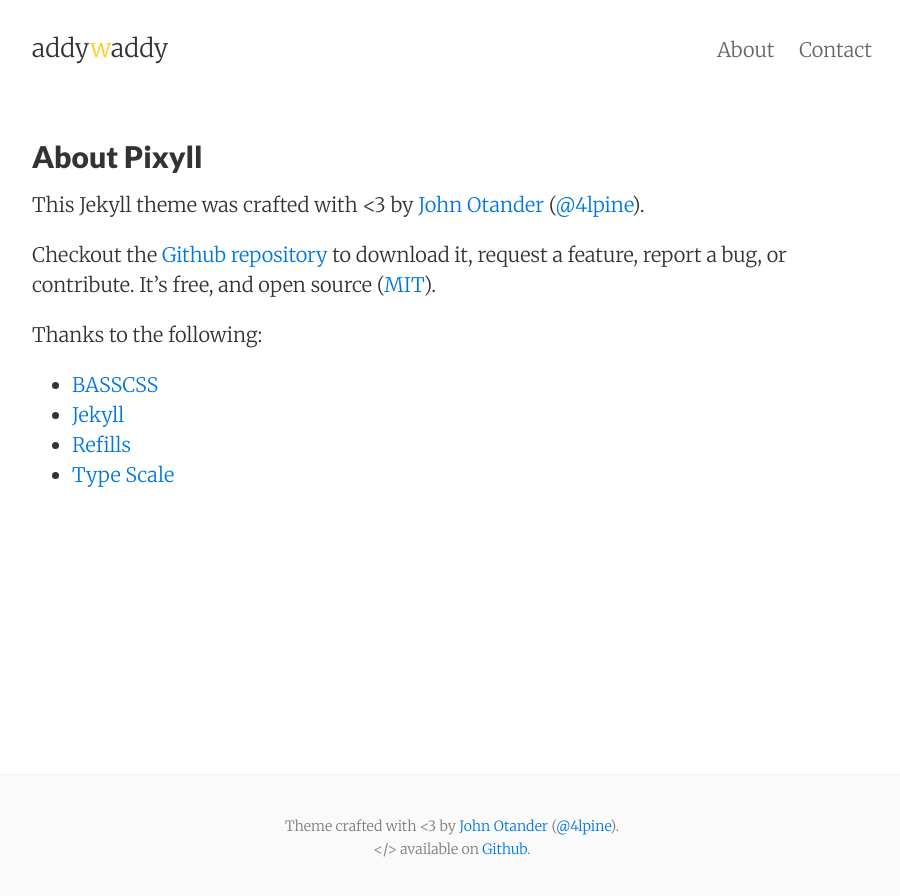
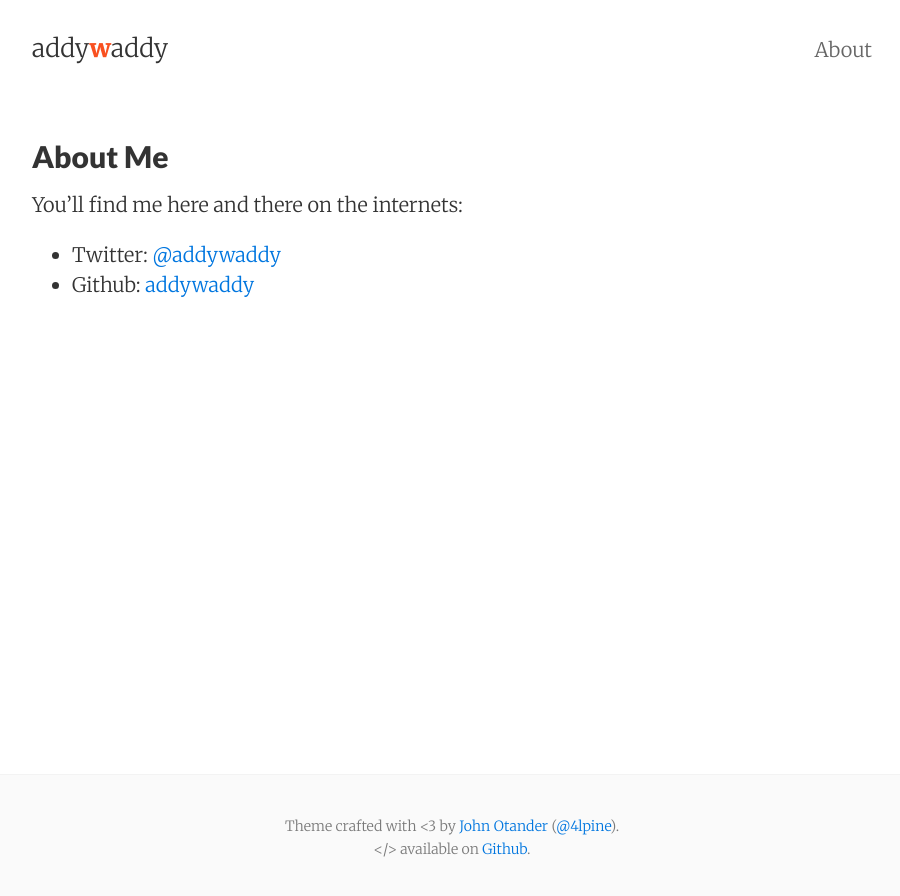
Before and after one commit to addywaddy/addywaddy.github.com, a Jekyll site: the page built from about.md, in a window 1280 px wide. Shown: the top 896 px of the page, without its empty margins (188-1088 px from the left). Built offline with Jekyll 4.4.1, drawn with Linux system fonts in a browser that asks for light colours.

```diff
--- a/_includes/header.html
+++ b/_includes/header.html
@@ -1,7 +1,7 @@
 <header class="site-header px2 px-responsive">
   <div class="mt2 wrap">
     <div class="measure">
-      <a href="{{ site.url }}" class="site-title">addy<span class='orange'>w</span>addy</a>
+      <a href="/" class="site-title">addy<strong class='red'>w</strong>addy</a>
       <nav class="site-nav">
         {% include navigation.html %}
       </nav>
--- a/_includes/navigation.html
+++ b/_includes/navigation.html
@@ -1,2 +1 @@
 <a href="{{ site.baseurl }}/about/">About</a>
-<a href="{{ site.baseurl }}/contact/">Contact</a>
--- a/about.md
+++ b/about.md
@@ -1,19 +1,10 @@
 ---
 layout: page
-title: About Pixyll
+title: About Me
 permalink: /about/
 ---
 
-This Jekyll theme was crafted with <3 by [John Otander](http://johnotander.com)
-([@4lpine](https://twitter.com/4lpine)).
+You'll find me here and there on the internets:
 
-Checkout the [Github repository](https://github.com/johnotander/pixyll) to download it,
-request a feature, report a bug, or contribute. It's free, and open source
-([MIT](http://opensource.org/licenses/MIT)).
-
-Thanks to the following:
-
-* [BASSCSS](http://basscss.com)
-* [Jekyll](http://jekyllrb.com)
-* [Refills](http://refills.bourbon.io/)
-* [Type Scale](http://type-scale.com/)
+* Twitter: [@addywaddy](https://twitter.com/addywaddy)
+* Github:  [addywaddy](https://github.com/addywaddy)
--- a/index.html
+++ b/index.html
@@ -8,7 +8,7 @@
     {% for post in paginator.posts %}
       <div class="post py3">
         <p class="post-meta">{{ post.date | date: site.date_format }}</p>
-        <a href="{{ post.url | prepend: site.baseurl }}" class="post-link"><h3 class="h1 post-title">{{ post.title }}</h3></a>
+        <a href="{{ post.url | prepend: site.baseurl }}" class="post-link"><h3 class="post-title">{{ post.title }}</h3></a>
         <p class="post-summary">
           {% if post.summary %}
             {{ post.summary }}
```
Also changed, not shown: _posts/2010-07-29-luna-sandals.md (added, +43 -0 lines), _posts/2014-06-10-see-pixyll-in-action.md (deleted, +0 -126 lines), _posts/2015-07-11-announcing-pixyll-version-2.md (deleted, +0 -16 lines), _posts/2015-08-31-array_agg.md (+17 -5 lines), contact.html (deleted, +0 -16 lines), 1 other file.
